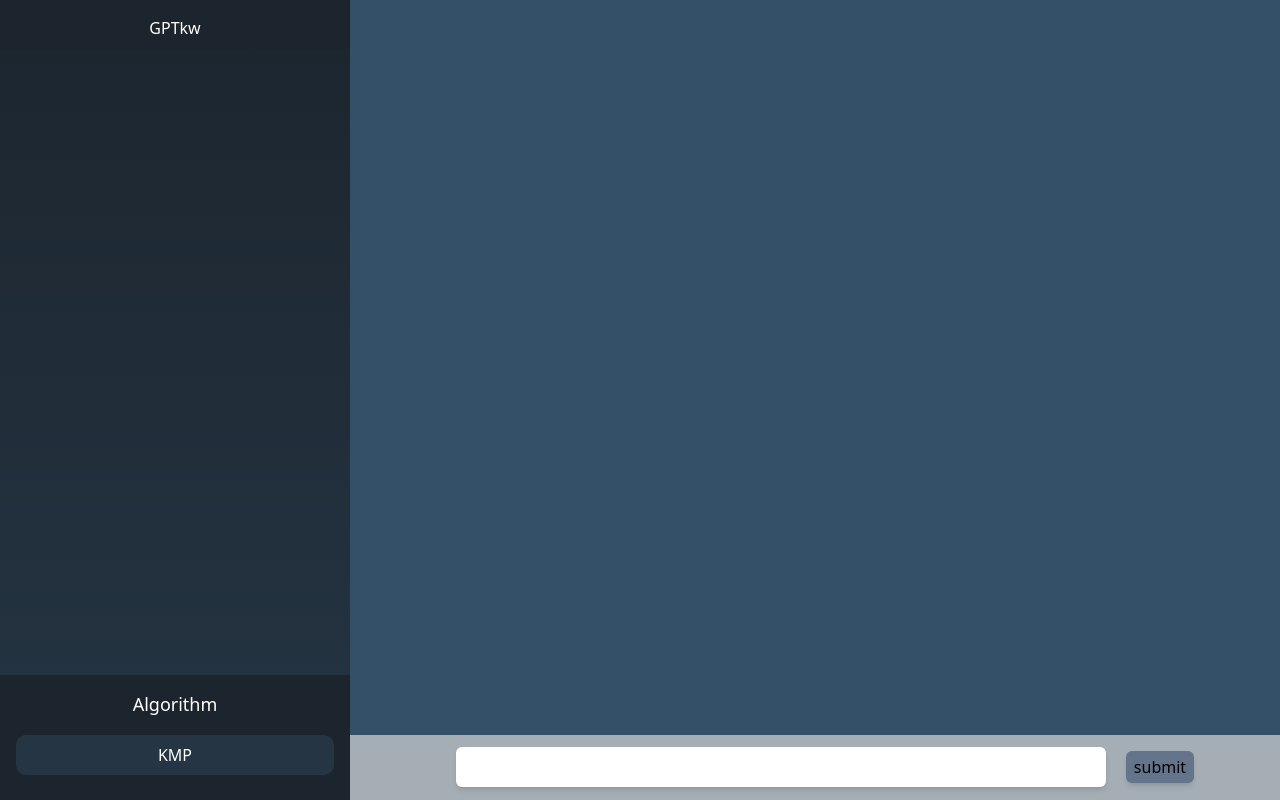
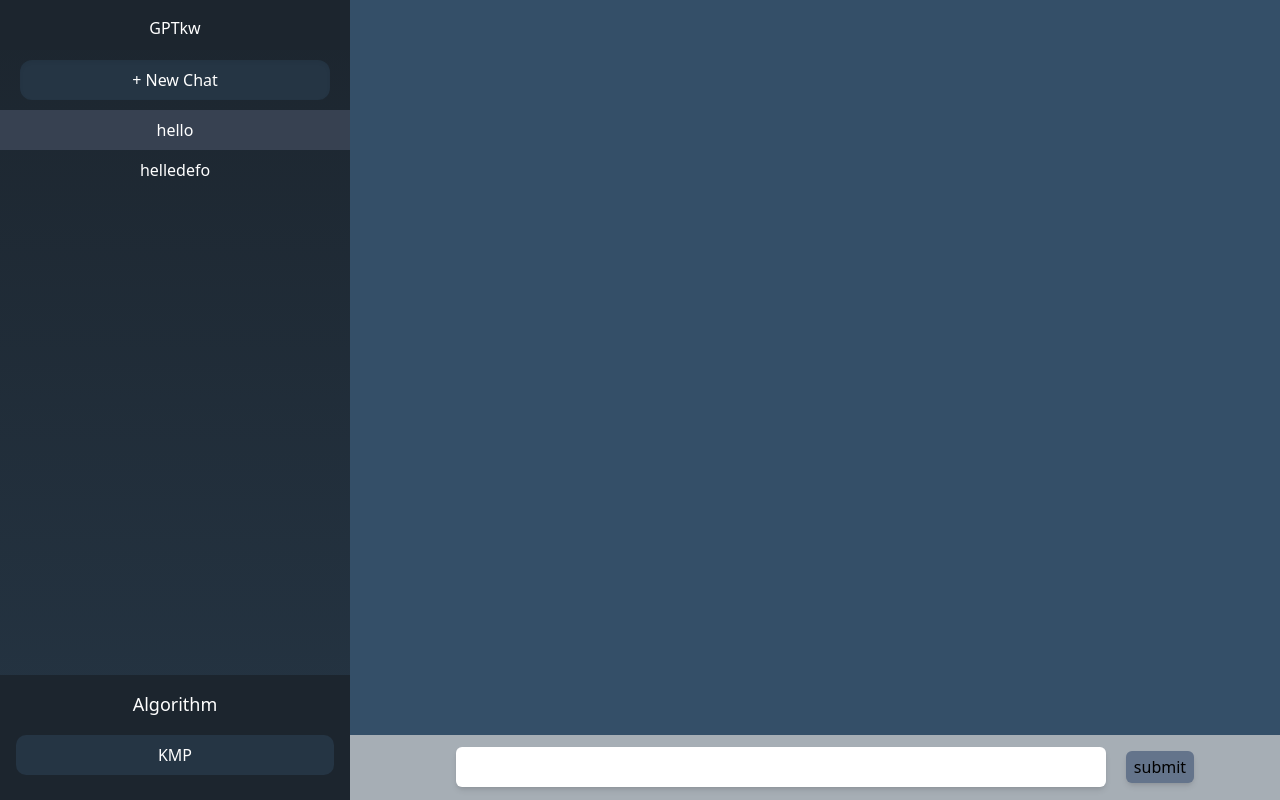
Before and after one commit to munzayanahusn/Tubes3_13521077, a Next.js app in the folder frontend/: page / in a window 1280 px wide. Built offline with nearby package versions, Linux system fonts and the light colour scheme.

Commit message:
history gui

```diff
--- a/frontend/components/Sidebar/components/Algorithm/index.tsx
+++ b/frontend/components/Sidebar/components/Algorithm/index.tsx
@@ -2,7 +2,6 @@ import {useState } from 'react'
 
 export default function Algorithm({algo, setAlgo}: { algo: string, setAlgo: any }){
     const [toggleAlgo, setToggleAlgo] = useState(true)
-
     return (
         <div>
             <div className='h-[125px] w-[350px] bg-black text-white p-4'>
--- /dev/null
+++ b/frontend/components/Sidebar/components/History/index.tsx
@@ -0,0 +1,73 @@
+import { useState,useEffect } from "react";
+
+
+interface History {
+    id: number;
+    chat: string[][];
+}
+
+let h: History[] = [
+    {id: 0, chat: [['user','hello'],['bot','hello']]},
+    {id: 1, chat: [['user','helledefo'],['bot','helfsdcsdlo']]},
+];
+
+
+export default function History(){
+
+    const [histories, setHistories] = useState(h);
+
+    const [selectedHistory, setSelectedHistory] = useState(histories[0].id);
+
+    function showHistoryTab(){
+        return (
+            <div className='fixed top-[110px] flex flex-col h-[450px] w-[350px]'>
+                <div className={'list-group-item list-group-item-action lh-tight h-fit'}>
+                    {histories.map((history) => {
+                        return (
+                                <div className='grid grid-cols-1 h-tight'>
+                                    <button className={'w-[350px] h-[40px] text-white hover:bg-slate-500 '+ (selectedHistory==history.id? 'bg-gray-700':'')} onClick={() => setSelectedHistory(history.id)}>
+                                    {history.chat[0][1]}</button>
+                                </div>
+                        )})
+                    }
+                </div>
+            </div>
+        )
+    }
+
+
+    const addNewChat = async (e: { preventDefault: () => void; }) => {
+        e.preventDefault();
+        var globalHistory: any[] = [...histories];
+        if(histories.length == 10){
+            globalHistory.pop();
+            globalHistory.unshift({id:10,chat:[[]]});
+            setHistories(globalHistory);
+        } else {
+            globalHistory.unshift({id:histories.length,chat:[[]]});
+            setHistories(globalHistory);
+        }
+    }
+
+
+    return (
+        <>
+        <div>
+        <button className="fixed left-[20px] top-[60px] h-[40px] w-[310px] shadow-inner rounded-xl bg-dark text-white hover:bg-slate-700" onClick={addNewChat}>+ New Chat</button>
+        <div className='fixed top-[110px] flex flex-col h-[450px] w-[350px]'>
+            <div className={'list-group-item list-group-item-action lh-tight h-fit'}>
+                {histories.map((history) => {
+                    return (
+                            <div className='grid grid-cols-1 h-tight'>
+                                <button className={'w-[350px] h-[40px] text-white hover:bg-slate-500 '+ (selectedHistory==history.id? 'bg-gray-700':'')} onClick={() => setSelectedHistory(history.id)}>
+                                {history.chat[0][1]}</button>
+                            </div>
+                    )})
+                }
+            </div>
+        </div>
+        </div>
+        </>
+
+    )
+}
--- a/frontend/components/Sidebar/index.tsx
+++ b/frontend/components/Sidebar/index.tsx
@@ -1,6 +1,7 @@
 import Link from 'next/link'
 import Logo from './components/Logo'
 import Algorithm from './components/Algorithm'
+import History from './components/History'
 import { useState } from 'react'
 
 
@@ -10,6 +11,7 @@ export default function Sidebar({algo,setAlgo}: { algo: string, setAlgo: any }){
         <div className='fixed bg-'>
             <div className='h-screen grid grid-cols-1 content-between bg-gradient-to-b from-black to-dark'>
                 <div><Logo/></div>
+                <div><History/></div>
                 <div className="bottom-0"><Algorithm algo={algo} setAlgo={setAlgo}/></div>
             </div>
         </div>
```
Also changed, not shown: frontend/components/Chat/index.tsx (line endings or trailing spaces).
